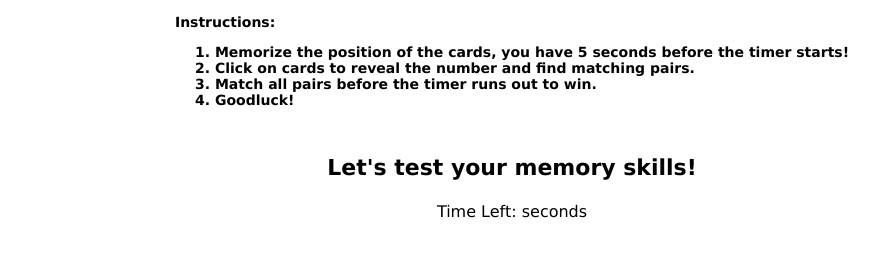
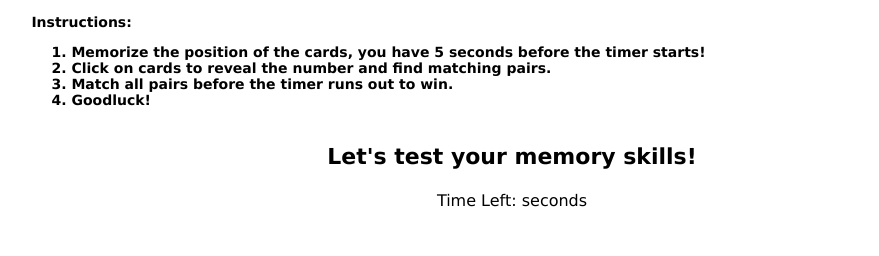
Before and after one commit to melissaceee/Muscle-Pump-A-Memory-Game, a plain HTML site: page index.html in a window 1280 px wide. Shown: the part 328-584 px from the top of the page, without its empty margins (128-1007 px from the left). Drawn offline with Linux system fonts and the light colour scheme.

Commit message:
format instructions goal to have a box on the left side of page

```diff
--- a/index.html
+++ b/index.html
@@ -11,6 +11,7 @@
     <header>
         <img src="brainpic.png" alt="brain game logo">
     </header>
+    <div id="instructions">
     <h2> Instructions:
        <ol>
         <li> Memorize the position of the cards, you have 5 seconds before the timer starts!</li>
@@ -19,6 +20,7 @@
         <li>Goodluck!</li>
        </ol>
     </h2>
+</div>
     <h3> Let's test your memory skills! </h3>
     <div id="timer">Time Left: <span id="time-left"></span> seconds</div>
     <div id="game-result"></div>
--- a/styles.css
+++ b/styles.css
@@ -15,6 +15,11 @@ h1 {
     font-size: 45px;
     text-align: center;
     margin: 20px;
+}
+#instructions {
+    width: 80%; /
+    text-align: left;
+    margin-left: 50px;
 }
 
 h2 {
@@ -57,4 +62,3 @@ h3 {
 
 .card.clicked {
     background-color: none;
-}
```
Also changed, not shown: script.js (line endings or trailing spaces).
